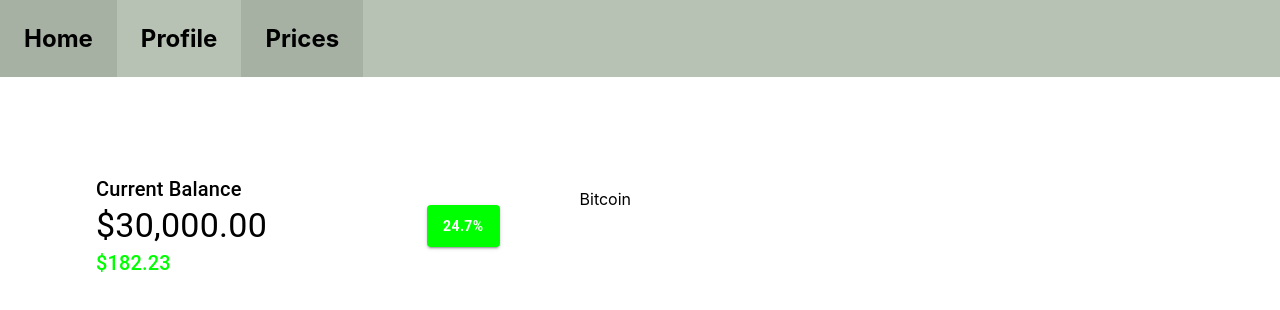
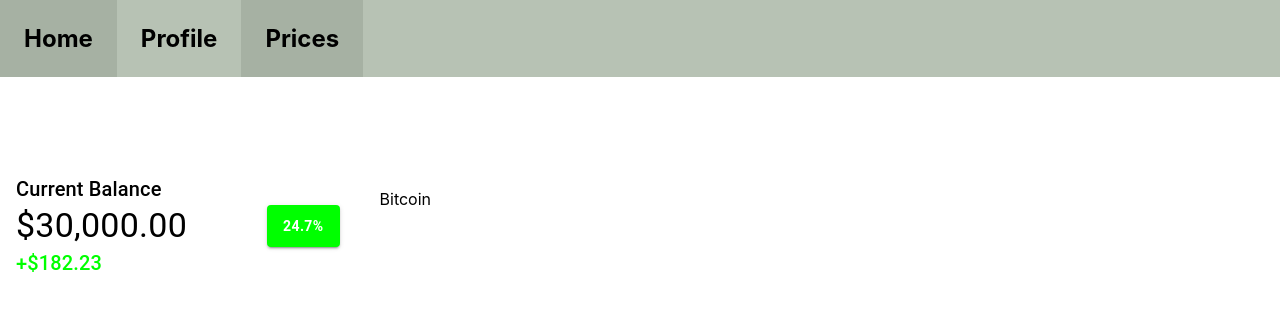
Before and after one commit to JohnTurkson/crypto-trading-platform, a React (Create React App) app in the folder client/: page /prices in a window 1280 px wide. Shown: the top 310 px of the page. Built offline with nearby package versions, Linux system fonts and the light colour scheme.

Commit message:
changes from code review

```diff
--- a/client/src/components/Portfolio.tsx
+++ b/client/src/components/Portfolio.tsx
@@ -1,35 +1,30 @@
 import Navbar from "./Navbar"
 import styled from "styled-components"
 import { ReactNode } from "react"
-import {Button, Container, makeStyles, Typography} from "@material-ui/core"
+import {Box, Button, Container, createMuiTheme, makeStyles, Typography} from "@material-ui/core"
+import { flexbox } from '@material-ui/system';
 
 const useStyles = makeStyles(theme => ({
     container: {
-        marginLeft: theme.spacing(10),
-        marginRight: theme.spacing(10),
-        marginTop: theme.spacing(0),
-        display: "flex",
-        flexDirection: "column"
-    },
-    pricesContainer: {
-       display: "flex",
-       flexDirection: "row"
+        flexDirection: "row"
     },
     changeComponent: {
         background: "#00FF00",
         color: "white",
         fontWeight: "bold",
-        marginLeft: theme.spacing(20)
+        marginLeft: theme.spacing(10)
     },
     changeValueComponent: {
         color: "#00FF00"
     }
 }))
 
+// TODO: swap this out later on
 function numberWithCommas(valueStr: string) {
     return valueStr.replace(/\B(?=(\d{3})+(?!\d))/g, ",");
 }
 
+// TODO: change any type
 function calculatePortfolioValue(cryptos: any[]): number {
 
     let value = 0
@@ -44,12 +39,12 @@ const Portfolio = (props: any) => {
 
     const classes = useStyles()
     return (
-        <div className={classes.container}>
+        <Box display="flex" flexDirection="column" component={"div"}>
             <Typography variant="h6">
                 {"Current Balance"}
             </Typography>
 
-            <div className={classes.pricesContainer}>
+            <Box display="flex" flexDirection="row" component={"div"}>
                 <Typography component="h1" variant="h4">
                     {"$" + numberWithCommas(calculatePortfolioValue(props.data).toFixed(2))}
                 </Typography>
@@ -57,11 +52,11 @@ const Portfolio = (props: any) => {
                 <Button variant="contained" className={classes.changeComponent}>
                     {"24.7%"}
                 </Button>
-            </div>
+            </Box>
             <Typography variant="h6" className={classes.changeValueComponent}>
-                {"$182.23"}
+                {"+$182.23"}
             </Typography>
-        </div>
+        </Box>
         // TODO: Display list of cryptos recieved (user's portfolio of cryptos)
     )
 }
--- a/client/src/containers/CryptoPriceList.tsx
+++ b/client/src/containers/CryptoPriceList.tsx
@@ -1,4 +1,4 @@
-import {Button, makeStyles} from "@material-ui/core";
+import {Box, Button, makeStyles} from "@material-ui/core";
 import {useEffect, useState } from "react"
 import styled from "styled-components"
 import Portfolio from "../components/Portfolio";
@@ -13,15 +13,16 @@ const createCryptoListing = (cryptos: any[]): JSX.Element => {
     // return Coin components based on JSON data
     return(
 
-        <div>{cryptos.map(
+        <Box ml={5} display={"flex"} flexDirection={"column"}>{cryptos.map(
             crypto =>
             {
                 return (<p>{crypto.name}</p>)
             })
-        }</div>
+        }</Box>
     )
 }
 
+// TODO: change any type
 const createPortfolio = (cryptos: any[]): JSX.Element => {
     // return Coin components based on JSON data
     return(
```
Also changed, not shown: 1 other file (tests, documents, lock files or other folders).
